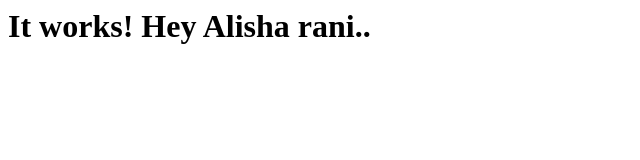
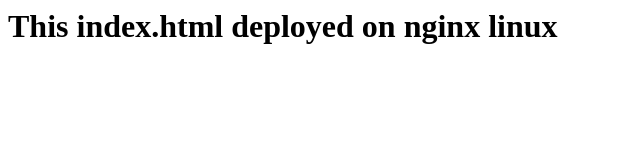
Before and after one commit to mdaman999/CICD_Apache_Nginx_Windows_Linux, a plain HTML site: page index.html in a window 1280 px wide. Shown: the whole page, without its empty margins (0-640 px from the left). Drawn offline with Linux system fonts and the light colour scheme.

Commit message:
Update index.html

```diff
--- a/index.html
+++ b/index.html
@@ -1 +1 @@
-<html><body><h1>It works! Hey Alisha rani..</h1></body></html>
+<html><body><h1>This index.html deployed on nginx linux</h1></body></html>
```
